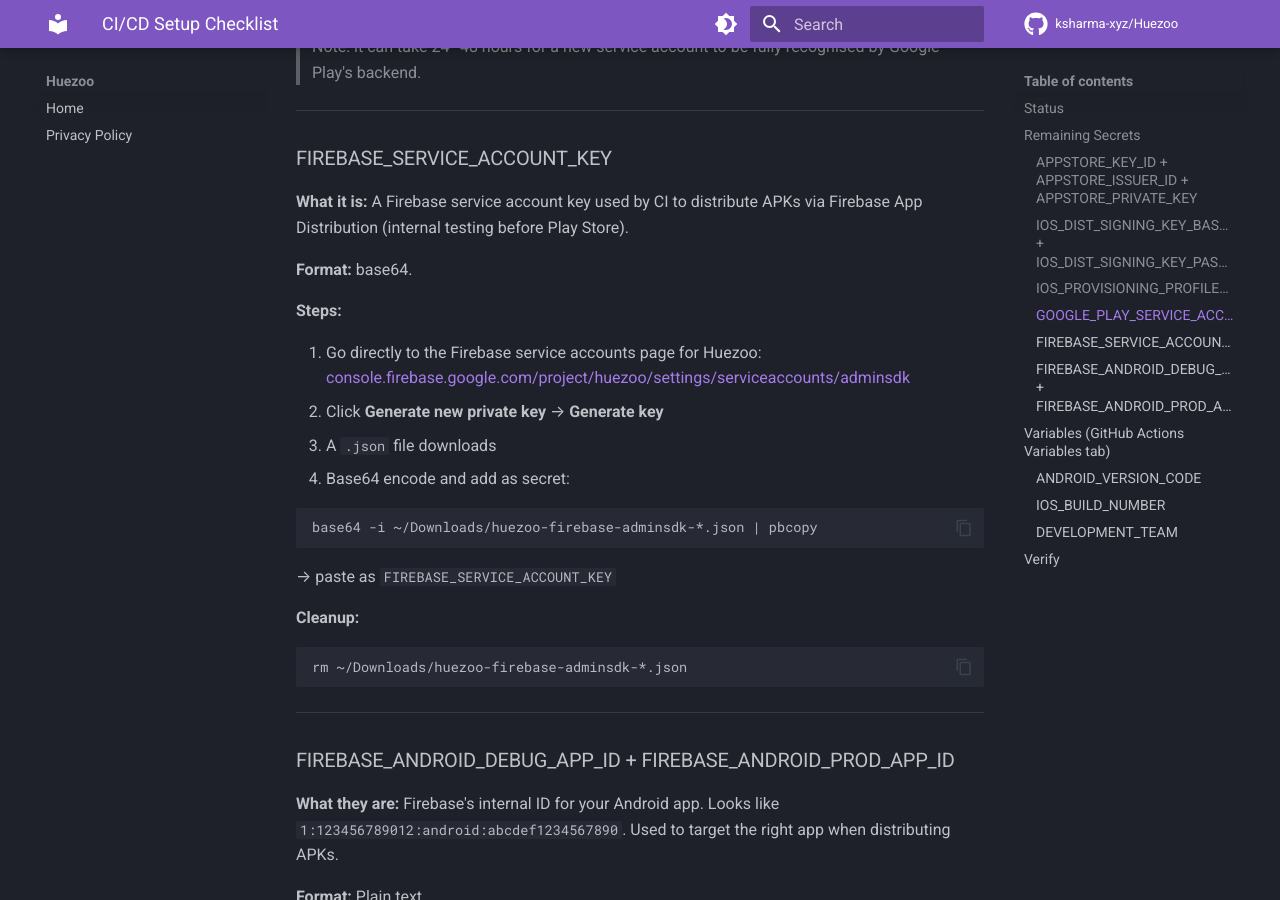
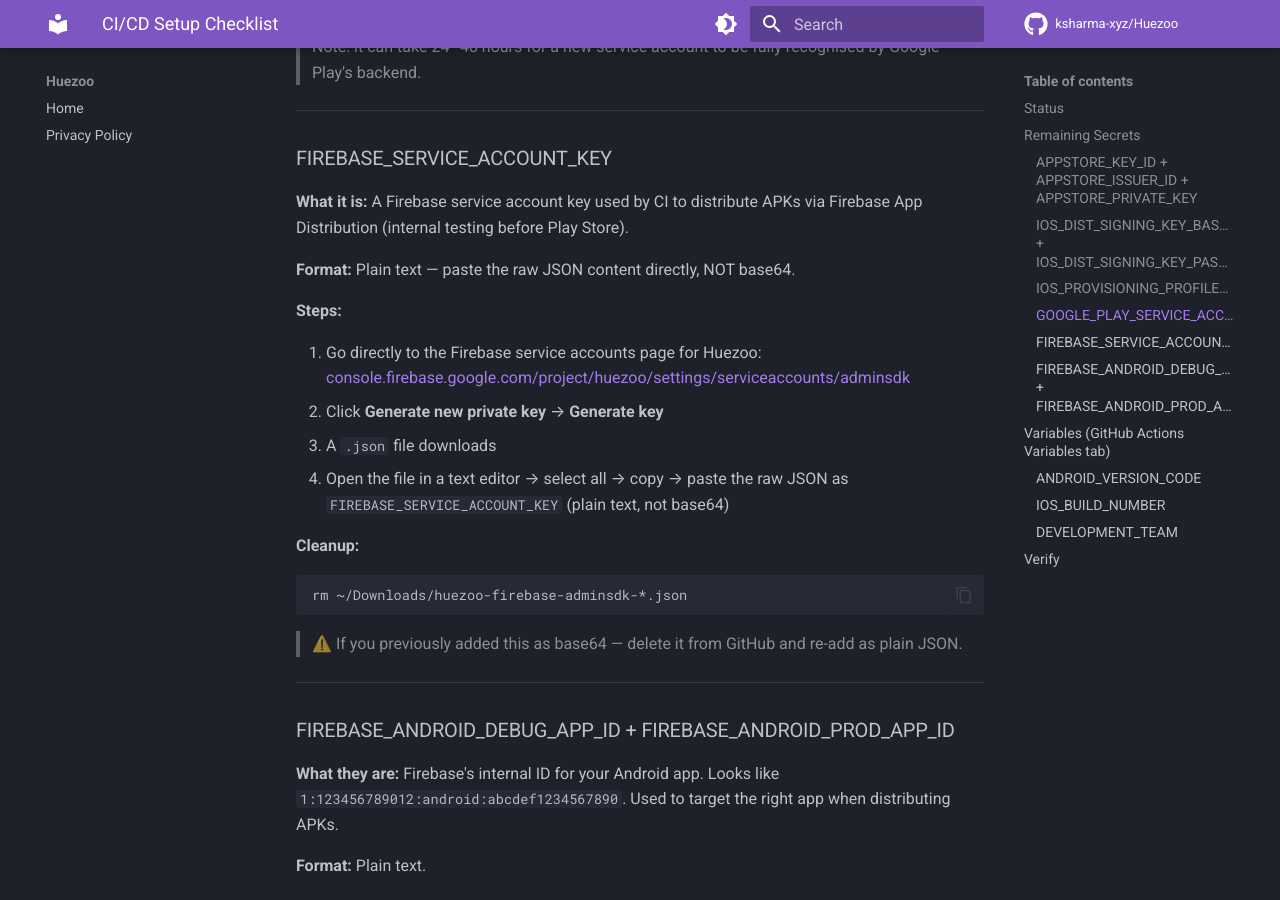
Before and after one commit to ksharma-xyz/HueZoo, an MkDocs documentation site: the page built from docs/ci_cd/CI_SETUP_CHECKLIST.md, in a window 1280 px wide and 900 px high, scrolled down 4519 px. Built offline with MkDocs 1.6.1 and Material for MkDocs 9.7.7, drawn with Linux system fonts in a browser that asks for light colours; comment, search, counter and statistics services are not loaded; some of the changed text lies outside the part shown.

Commit message:
fix(ci): Firebase service account key is plain JSON not base64
Match Krail — echo directly to gcloud.json without base64 decode.
Update checklist to clarify plain JSON format for FIREBASE_SERVICE_ACCOUNT_KEY.

Co-Authored-By: Claude Sonnet 4.6 <noreply@anthropic.com>

````diff
--- a/docs/ci_cd/CI_SETUP_CHECKLIST.md
+++ b/docs/ci_cd/CI_SETUP_CHECKLIST.md
@@ -25,7 +25,7 @@ All variables → **same page → Variables tab**
 | `IOS_DIST_SIGNING_KEY_PASSWORD`         | plain text            | ⬜      |
 | `IOS_PROVISIONING_PROFILE_NAME`         | plain text            | ⬜      |
 | `GOOGLE_PLAY_SERVICE_ACCOUNT_JSON`      | plain text (raw JSON) | ⬜      |
-| `FIREBASE_SERVICE_ACCOUNT_KEY`          | base64                | ⬜      |
+| `FIREBASE_SERVICE_ACCOUNT_KEY`          | plain text (raw JSON) | ⬜      |
 | `FIREBASE_ANDROID_DEBUG_APP_ID`         | plain text            | ⬜      |
 | `FIREBASE_ANDROID_PROD_APP_ID`          | plain text            | ⬜      |
 | `ANDROID_VERSION_CODE` (variable)       | plain text            | ⬜      |
@@ -169,7 +169,7 @@ automatically.
 **What it is:** A Firebase service account key used by CI to distribute APKs via Firebase App
 Distribution (internal testing before Play Store).
 
-**Format:** base64.
+**Format:** Plain text — paste the raw JSON content directly, NOT base64.
 
 **Steps:**
 
@@ -177,19 +177,15 @@ Distribution (internal testing before Play Store).
    [console.firebase.google.com/project/huezoo/settings/serviceaccounts/adminsdk](https://console.firebase.google.com/u/0/project/huezoo/settings/serviceaccounts/adminsdk)
 2. Click **Generate new private key** → **Generate key**
 3. A `.json` file downloads
-6. Base64 encode and add as secret:
-
-```bash
-base64 -i ~/Downloads/huezoo-firebase-adminsdk-*.json | pbcopy
-```
-
-→ paste as `FIREBASE_SERVICE_ACCOUNT_KEY`
+4. Open the file in a text editor → select all → copy
+   → paste the raw JSON as `FIREBASE_SERVICE_ACCOUNT_KEY` (plain text, not base64)
 
 **Cleanup:**
-
 ```bash
 rm ~/Downloads/huezoo-firebase-adminsdk-*.json
 ```
+
+> ⚠️ If you previously added this as base64 — delete it from GitHub and re-add as plain JSON.
 
 ---
 
````
